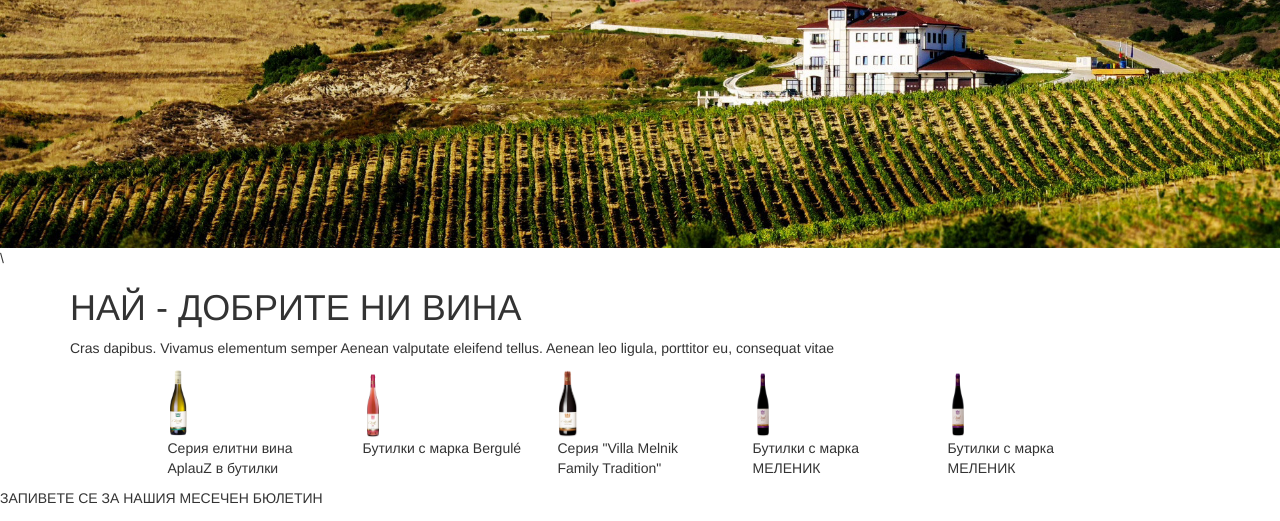
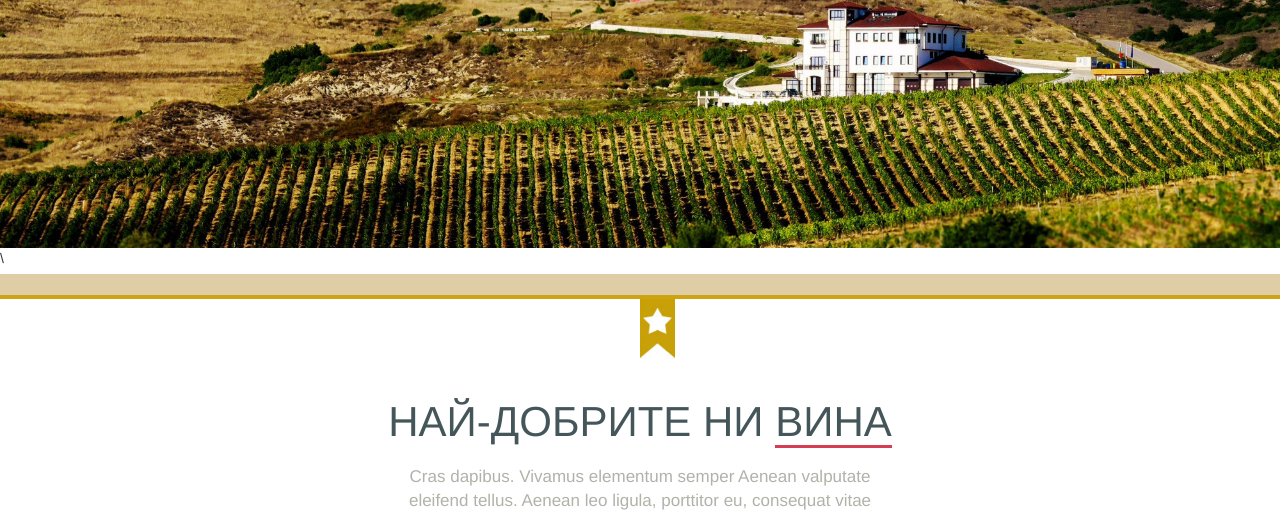
Before and after one commit to krassypetkova/VallaMelnik, a website: page index.html in a window 1280 px wide. Shown: the part 238-759 px from the top of the page. Drawn offline with nearby package versions, Linux system fonts and the light colour scheme.

Commit message:
Stylized best-wine section

```diff
--- a/index.html
+++ b/index.html
@@ -25,11 +25,11 @@
                 <div class="collapse navbar-collapse" style="width: 100%" id="bs-example-navbar-collapse-1">
                     <ul class="nav navbar-nav navbar-right">
                         <li class="active hvr-underline-reveal"><a href="#"><span class="glyphicon glyphicon-home" aria-hidden="true"></span></a></li>
-                        <li class="hvr-underline-from-center"><a href="#">ПРОДУКТИ</a></li>
+                        <li class="hvr-underline-from-center"><a href="#">ЗА НАС</a></li>
+                        <li class="hvr-underline-from-center"><a href="#">ВИНОТО</a></li>
+                        <li class="hvr-underline-from-center"><a href="#">ВИНАРНАТА</a></li>
                         <li class="hvr-underline-from-center"><a href="#">НОВИНИ</a></li>
-                        <li class="hvr-underline-from-center"><a href="#">ЗА НАС</a></li>
                         <li class="hvr-underline-from-center"><a href="#">КОНТАКТИ</a></li>
-                        <li class="hvr-underline-from-center"><a href="#">ДИСТРИБУТОРИ</a></li>
                     </ul>
                 </div>
             </div>
@@ -37,43 +37,46 @@
         <div id="header-bottom-line"></div>
     </header>
     <section id="best-wines" class="container">
-        <h1>НАЙ - ДОБРИТЕ НИ ВИНА</h1>
-        <p>Cras dapibus. Vivamus elementum semper Aenean valputate eleifend tellus.
+        <div id="div-star-img">
+            <img id="homepage-star-img" src="images/homepage-star.jpg" alt=""/>
+        </div>
+        <h1 class="best-wines-h1">НАЙ-ДОБРИТЕ НИ <span class="underline">ВИНА</span></h1>
+        <p class="best-wines-p">Cras dapibus. Vivamus elementum semper Aenean valputate<br>eleifend tellus.
             Aenean leo ligula, porttitor eu, consequat vitae</p>
         <div class="row">
             <div class="col-md-1 col-sm-0"></div>
             <div class="col-md-2 col-sm-3">
-                <img src="images/Bergule_Viognier_2013_big.jpg" alt=""/>
-                <p>Серия елитни вина AplauZ в бутилки</p>
+                <img src="images/Bergule_Melnik55_2011_big.jpg" alt=""/>
+                <p class="border-left-p hvr-fade">Серия елитни вина AplauZ в бутилки</p>
             </div>
             <div class="col-md-2 col-sm-3">
                 <img src="images/Bergule_Rose_Melnik55_2013_big.jpg" alt=""/>
-                <p>Бутилки с марка Bergulé</p>
-            </div>
-            <div class="col-md-2 col-sm-3">
-                <img src="images/Bergule_SyrahAndViognier_2013_big.jpg" alt=""/>
-                <p>Серия "Villa Melnik Family Tradition"</p>
+                <p class="border-left-p hvr-fade">Бутилки<br>с марка Bergulé</p>
             </div>
             <div class="col-md-2 col-sm-3">
                 <img src="images/Bergule_Melnik55_2011_big.jpg" alt=""/>
-                <p>Бутилки с марка МЕЛЕНИК</p>
+                <p class="border-left-p hvr-fade">Серия "Villa Melnik Family Tradition"</p>
+            </div>
+            <div class="col-md-2 col-sm-3">
+                <img src="images/Bergule_Rose_Melnik55_2013_big.jpg" alt=""/>
+                <p class="border-left-p hvr-fade">Бутилки<br>с марка МЕЛЕНИК</p>
             </div>
             <div class="col-md-2 col-sm-3">
                 <img src="images/Bergule_Melnik55_2011_big.jpg" alt=""/>
-                <p>Бутилки с марка МЕЛЕНИК</p>
+                <p class="border-left-p hvr-fade">Бутилки<br>с марка МЕЛЕНИК</p>
             </div>
             <div class="col-md-1 col-sm-0"></div>
         </div>
     </section>
     <section id="subscribe">
-        <p>ЗАПИВЕТЕ СЕ ЗА НАШИЯ МЕСЕЧЕН БЮЛЕТИН</p>
-        <h1>ЗА ДА СТЕ В ТЕЧЕНИЕ С НАЙ - НОВОТО ОТ<br/>ВИЛА МЕЛНИК</h1>
+        <p>ЗАПИШЕТЕ СЕ ЗА НАШИЯ МЕСЕЧЕН БЮЛЕТИН</p>
+        <h1 class="center-text>ЗА ДА СТЕ В ТЕЧЕНИЕ С НАЙ - НОВОТО ОТ<br/>ВИЛА МЕЛНИК</h1>
         <p>ЕКСКЛУЗИВНИ ПРОМОЦИИ,НОВИ ПРОДУКТИ, СЪБИТИЯ, НОВИНИ.</p>
         <form action="">
             <input type="text" value="И-МЕЙЛ"/><button>ИЗПРАТИ</button>
         </form>
         <div>
-            <h1>ВИНАРНАТА НИЕ ОТВОРЕНА</h1>
+            <h1 class="center-text>ВИНАРНАТА НИ Е ОТВОРЕНА</h1>
             <p>ЗА ПОСЕЩЕНИЯ И ДЕГУСТАЦИИ ВСЕКИ ДЕН</p>
         </div>
     </section>
--- a/style.css
+++ b/style.css
@@ -1,5 +1,9 @@
+
+/**********************************************/
 #site-header {
     position: relative;
+    border-bottom: 4px solid #CEA311;
+    height: 537px;
 }
 
 #site-header > #header-gradient{
@@ -28,13 +32,76 @@
     width: 20%;
 }
 
-/******************* BEST WINES **********************/
-
-#best-wines img {
-    width: 20px;
-    height: 70px;
+#header-bottom-line {
+    position: absolute;
+    bottom: 0px;
+    width: 100%;
+    height: 4%;
+    background-color: rgba(192,156,76,0.5);
+    z-index: 1;
 }
 
+/******************* BEST WINES **********************/
+#best-wines img {
+    width: 100px;
+    height: 250px;
+}
+#best-wines #homepage-star-img {
+    width: 35px;
+    height: 60px;
+    position: absolute;
+    left: 50%;
+}
+#div-star-img {
+    position: relative;
+}
+
+.best-wines-h1 {
+    text-align: center;
+    font-weight: 500 ;
+    color: #44565A;
+    font-size: 42px;
+    margin-top: 100px;
+    margin-bottom: 20px;
+}
+
+.best-wines-p {
+    text-align: center;
+    color: #B2B2AA;
+    font-size: 17px;
+}
+
+.underline {
+    border-bottom: 3px solid #D33E53;
+}
+
+.border-left-p {
+    padding-left: 10px;
+    border-left: 3px solid #CEA311;
+    font-size: 13px;
+    color: #4A4A4A;
+}
+
+/* Fade */
+.hvr-fade {
+    display: inline-block;
+    vertical-align: middle;
+    -webkit-transform: translateZ(0);
+    transform: translateZ(0);
+    box-shadow: 0 0 1px rgba(0, 0, 0, 0);
+    -webkit-backface-visibility: hidden;
+    backface-visibility: hidden;
+    -moz-osx-font-smoothing: grayscale;
+    overflow: hidden;
+    -webkit-transition-duration: 0.3s;
+    transition-duration: 0.3s;
+    -webkit-transition-property: color, background-color;
+    transition-property: color, background-color;
+}
+.hvr-fade:hover, .hvr-fade:focus, .hvr-fade:active {
+    background-color: #CEA311;
+    color: white;
+}
 /******************* MORE INFO **********************/
 #more-info {
     /* Permalink - use to edit and share this gradient: http://colorzilla.com/gradient-editor/#f4f4f4+0,f4f4f4+0,f4f4f4+50,d43958+50,d43958+50,d43958+100 */
```
